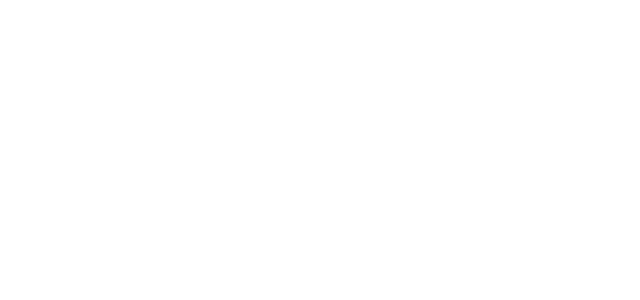
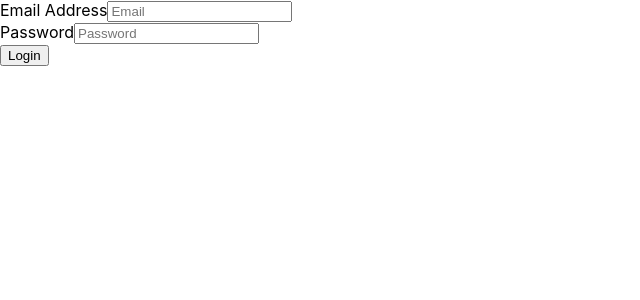
Before and after one commit to kishanlalchoudhary/48_Bit-Lords, a React (Create React App) app in the folder Main-React-App/bitlords/: page /login in a window 1280 px wide. Before the commit this address had no page. Shown: the top 300 px of the page, without its empty margins (0-640 px from the left). Built offline with nearby package versions, Linux system fonts and the light colour scheme.

Commit message:
adding components in react app

```diff
--- a/Main-React-App/bitlords/package.json
+++ b/Main-React-App/bitlords/package.json
@@ -2,6 +2,7 @@
   "name": "bitlords",
   "version": "0.1.0",
   "private": true,
+  "proxy": "http://127.0.0.1:5000",
   "dependencies": {
     "@testing-library/jest-dom": "^5.16.5",
     "@testing-library/react": "^13.4.0",
--- a/Main-React-App/bitlords/src/App.js
+++ b/Main-React-App/bitlords/src/App.js
@@ -2,12 +2,14 @@
 import './App.css';
 import Mainpage from './Components/Mainpage';
 import Home from'./Components/Home'
+import Bike from './Components/Bike'
 import {
   BrowserRouter as Router,
   Routes,
   Route,
   Link
 } from "react-router-dom";
+import Login from './Components/Login';
 
 function App() {
   return (
@@ -16,6 +18,10 @@
    <Routes>
     <Route path='/mainpage' element={<Mainpage/>}/>
     <Route path='/home' element={<Home/>}/>
+    <Route path='/bike' element={<Bike/>}/>
+    <Route path='/login' element={<Login/>}/>
+
+
    </Routes>
    </Router>
    </>
--- a/Main-React-App/bitlords/src/Components/Bike.js
+++ b/Main-React-App/bitlords/src/Components/Bike.js
@@ -0,0 +1,32 @@
+import React from 'react'
+import {useState ,useEffect} from 'react'
+
+function Bike() {
+    const [bike ,setbike]=useState([])
+    const FetchData = async () => {
+        const res = await fetch("/bike", {
+          method: 'GET'
+        })
+        const data = await res.json()
+        console.log(data)
+        setbike(data)
+        console.log(bike)
+      }
+      useEffect(() => {
+        FetchData()
+      }, [])
+  return (
+    <div>
+      {
+        bike.map((item)=>(
+            <div>
+            <h1>{item.name}</h1>
+            <h2>{item.vehicle_name}</h2>
+           </div>
+        ))
+      }
+    </div>
+  )
+}
+
+export default Bike
--- /dev/null
+++ b/Main-React-App/bitlords/src/Components/Login.js
@@ -0,0 +1,76 @@
+import React from 'react'
+import {useState} from 'react'
+import {Link, useNavigate} from 'react-router-dom'
+function Login() {
+   const [login ,setlogin]=useState("Login")
+    let [user,setuser]=useState({
+        email:"",
+        password:""
+      })
+
+    const nevigate=useNavigate();
+
+  let name,value
+  const  inputHandel =(e)=>{
+
+    name=e.target.name;
+    value=e.target.value;
+
+
+    setuser({...user,[name]:value})
+
+  }
+  const fetchdata= async(e)=>{
+    e.preventDefault()
+    const { email,password}=user
+   const res=await fetch('/login',{
+    method:'POST',
+    headers:{
+      "Content-type":"application/json"
+    }
+    ,
+    body:JSON.stringify({
+      email,password
+    })
+
+   });
+   const  data= res.json();
+   if(res.status===422||!data){
+    window.alert("Please enter the information ")
+
+   }
+   else if(res.status===400 || res.status===401){
+    window.alert("please check the password")
+   }
+   else{
+    window.alert("Login successfully")
+    setlogin("Log Out")
+    nevigate("/cart")
+
+
+
+   }
+
+  }
+
+  return (
+    <div>
+         <div>
+
+      <div class="input-group mb-3">
+      <span class="input-group-text">Email Address</span>
+        <input type="email" name='email' value={user.email} onChange={ inputHandel} width={5}  placeholder="Email"  />
+
+      </div>
+     <div class="input-group mb-3">
+        <span class="input-group-text">Password</span>
+        <input type="Password"name='password' value={user.password} onChange={ inputHandel} class="form-control" placeholder='Password' aria-label="Amount (to the nearest dollar)" />
+
+      </div>
+      <button type='submit' onClick={fetchdata} >{login}</button>
+    </div>
+    </div>
+  )
+}
+
+export default Login
--- a/Main-React-App/bitlords/src/Components/Mainpage.js
+++ b/Main-React-App/bitlords/src/Components/Mainpage.js
@@ -6,6 +6,10 @@
     <div>
       <h1>main page</h1>
       <Link to={'/home'}>Home</Link>
+      <Link to={'/bike'}>Bike</Link>
+      <Link to={'/login'}>Login</Link>
+
+
 
     </div>
   )
```
Also changed, not shown: 2 other files (tests, documents, lock files or other folders).
